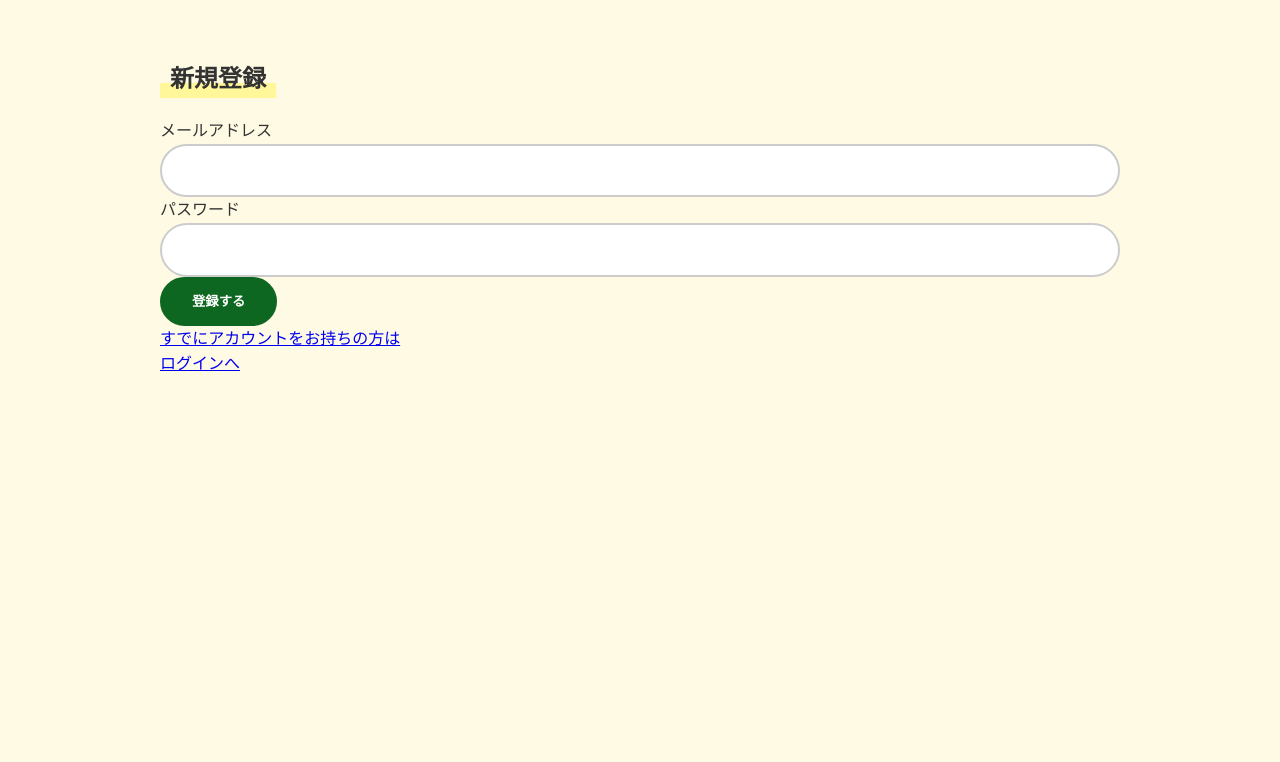
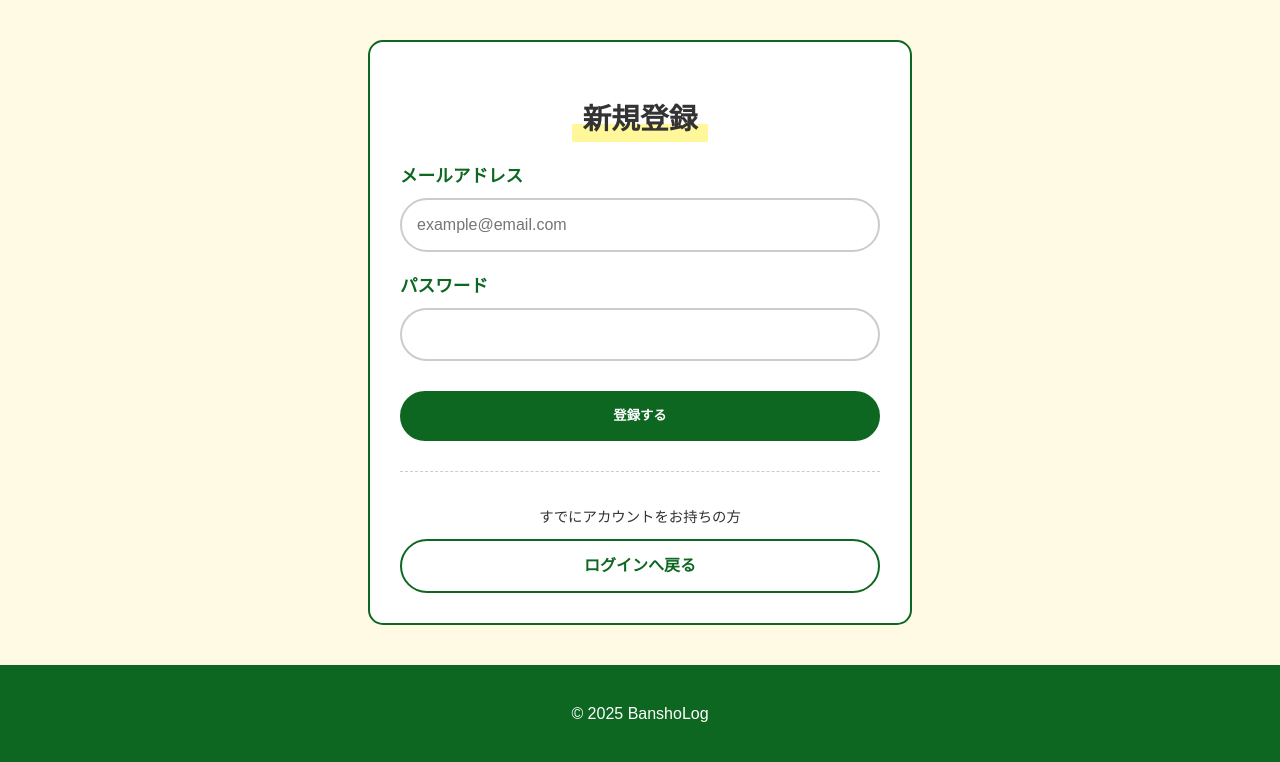
Before and after one commit to Nakamisa1005/bansho-app, a Flask app: page /signup in a window 1280 px wide. Shown: the part 104-866 px from the top of the page. Before the commit the page ends 475 px from the top, so only its background shows below. Run offline with Flask 3, Linux system fonts and the light colour scheme; some web fonts are replaced.

Commit message:
デザインの修正

```diff
--- a/static/style.css
+++ b/static/style.css
@@ -75,7 +75,9 @@ header {
 
 .header-logout-btn {
     position: absolute;
-    right: 30px;
+    right: 20px;
+    top: 50%;
+    transform: translateY(-50%);
     color: var(--white);
     text-decoration: none;
     font-size: 0.9rem;
@@ -174,8 +176,15 @@ header {
     border-radius: 15px;
     padding: 30px;
     margin-bottom: 30px;
-    box-shadow: 4px 4px 0 rgba(14, 103, 33, 0.1);
-    /* 薄い緑の影 */
+}
+
+/* ログイン時・新規登録時のフォームラベル */
+.form-label {
+    display: block;
+    margin-bottom: 8px;
+    font-weight: bold;
+    color: var(--primary-color);
+    font-size: 1.1rem;
 }
 
 /* フォーム要素 */
@@ -188,7 +197,6 @@ textarea {
     font-size: 1rem;
     border: 2px solid #ccc;
     border-radius: 30px;
-    /* 丸く */
     box-sizing: border-box;
     transition: border-color 0.3s, background-color 0.3s;
     background-color: var(--white);
--- a/templates/signup.html
+++ b/templates/signup.html
@@ -14,33 +14,38 @@
         <h1 class="header-title">板書ログ</h1>
     </header>
 
-    <main class="auth-wrapper">
-        <div class="auth-card">
-            <div class="auth-header">
-                <h2 class="auth-title marker-yellow">新規登録</h2>
-            </div>
+    <main>
+        <div class="app-card" style="max-width: 480px; margin: 0 auto;">
 
-            <div class="auth-body">
-                <form action="/signup" method="post">
-                    <div class="auth-form-group">
-                        <label for="email" class="auth-label">メールアドレス</label>
-                        <input type="email" id="email" name="email" class="auth-input" required>
-                    </div>
+            <h2 class="section-title"><span class="marker-yellow">新規登録</span></h2>
 
-                    <div class="auth-form-group">
-                        <label for="password" class="auth-label">パスワード</label>
-                        <input type="password" id="password" name="password" class="auth-input" required>
-                    </div>
+            <form action="/signup" method="post">
+                <div style="margin-bottom: 20px;">
+                    <label for="email" class="form-label">メールアドレス</label>
+                    <input type="email" id="email" name="email" required placeholder="example@email.com">
+                </div>
 
-                    <button type="submit" class="action-button">登録する</button>
-                </form>
-            </div>
+                <div style="margin-bottom: 30px;">
+                    <label for="password" class="form-label">パスワード</label>
+                    <input type="password" id="password" name="password" required>
+                </div>
 
-            <div class="auth-footer">
-                <a href="/login" class="auth-link-button">すでにアカウントをお持ちの方は<br>ログインへ</a>
+                <div style="text-align: center;">
+                    <button type="submit" class="action-button" style="width: 100%;">登録する</button>
+                </div>
+            </form>
+
+            <div style="text-align: center; margin-top: 30px; border-top: 1px dashed #ccc; padding-top: 20px;">
+                <p style="margin-bottom: 10px; font-size: 0.9rem;">すでにアカウントをお持ちの方</p>
+                <a href="/login" class="action-button action-button-secondary"
+                    style="width: 100%; box-sizing: border-box;">ログインへ戻る</a>
             </div>
         </div>
     </main>
+
+    <footer>
+        <p>© 2025 BanshoLog</p>
+    </footer>
 </body>
 
 </html>
```
Also changed, not shown: templates/login.html (+25 -20 lines).
